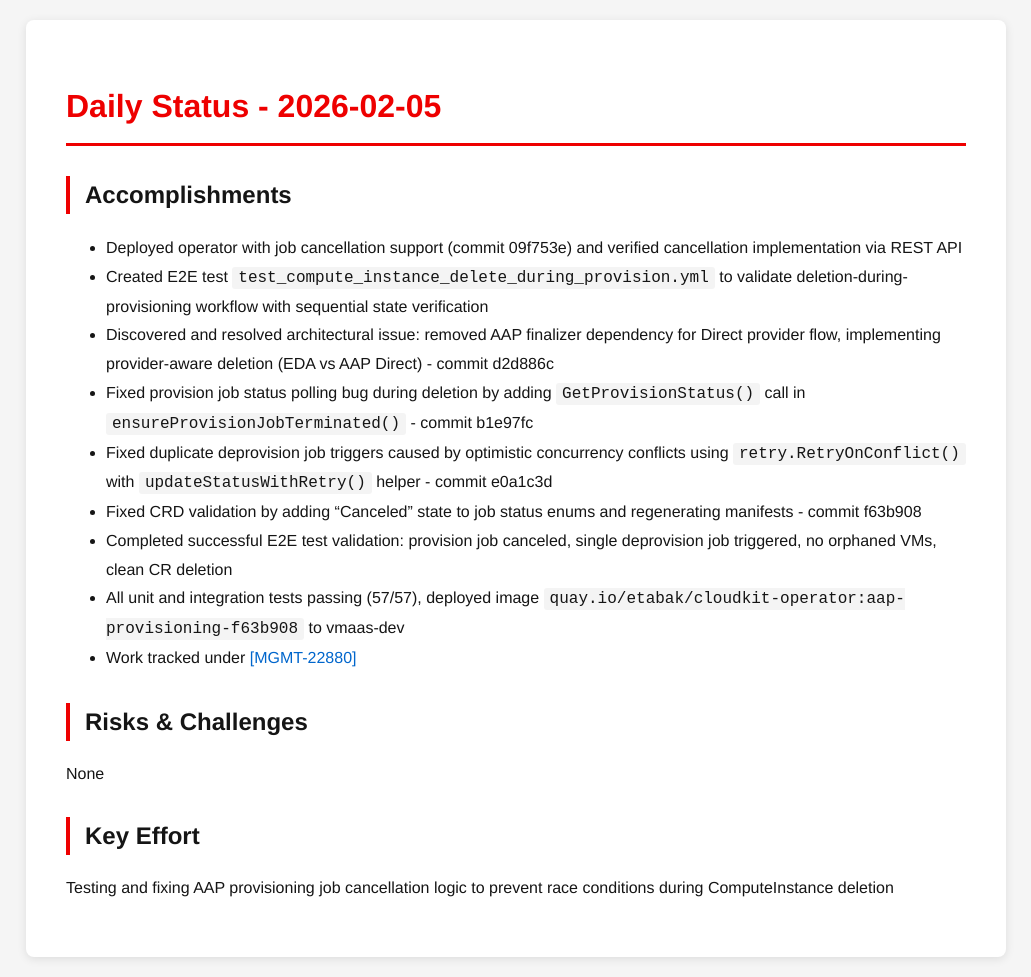
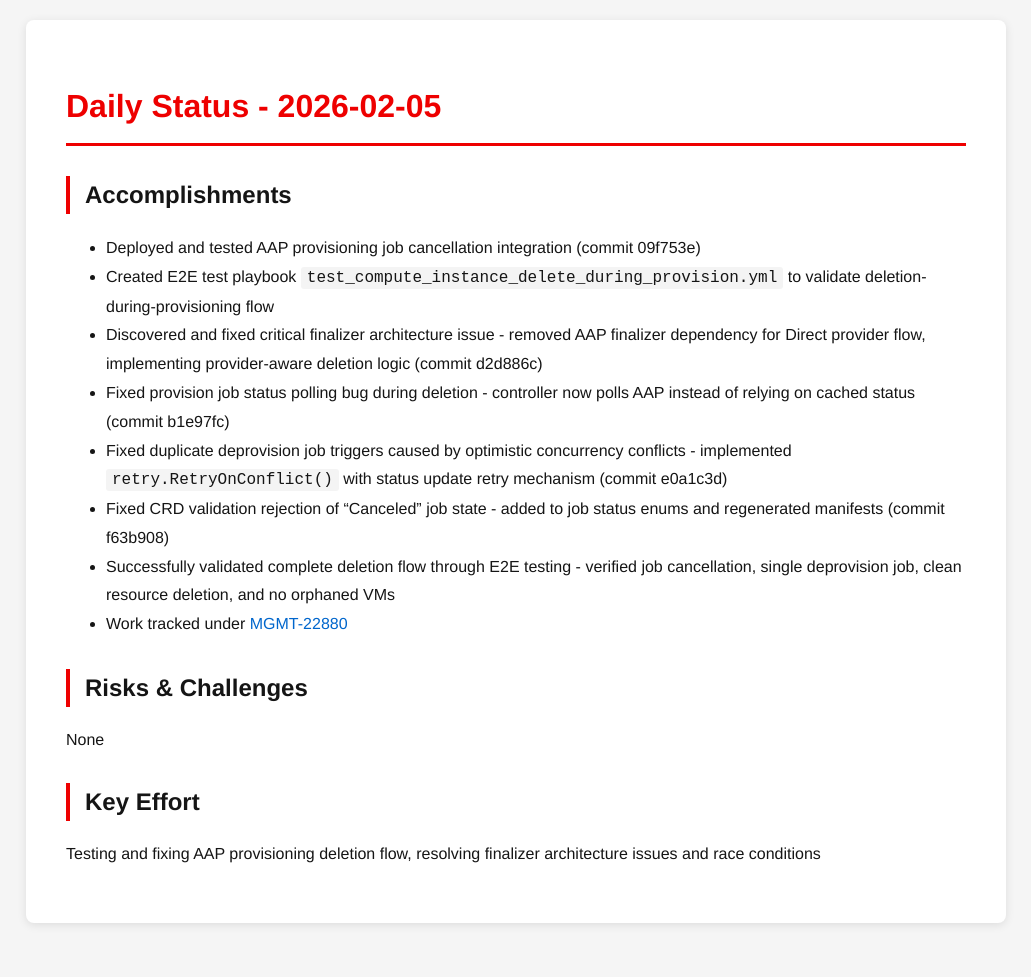
Before and after one commit to tzvatot/daily-status, a Jekyll site: the page built from 2026-02-05.md, in a window 1280 px wide. Shown: the whole page, without its empty margins (124-1155 px from the left). Built offline with Jekyll 4.4.1, drawn with Linux system fonts in a browser that asks for light colours; after the commit the page ends 943 px from its top, so only the background shows below that.

Commit message:
Daily status update - 2026-02-05

```diff
--- a/2026-02-05.md
+++ b/2026-02-05.md
@@ -7,18 +7,17 @@ date: 2026-02-05
 # Daily Status - 2026-02-05
 
 ## Accomplishments
-- Deployed operator with job cancellation support (commit 09f753e) and verified cancellation implementation via REST API
-- Created E2E test `test_compute_instance_delete_during_provision.yml` to validate deletion-during-provisioning workflow with sequential state verification
-- Discovered and resolved architectural issue: removed AAP finalizer dependency for Direct provider flow, implementing provider-aware deletion (EDA vs AAP Direct) - commit d2d886c
-- Fixed provision job status polling bug during deletion by adding `GetProvisionStatus()` call in `ensureProvisionJobTerminated()` - commit b1e97fc
-- Fixed duplicate deprovision job triggers caused by optimistic concurrency conflicts using `retry.RetryOnConflict()` with `updateStatusWithRetry()` helper - commit e0a1c3d
-- Fixed CRD validation by adding "Canceled" state to job status enums and regenerating manifests - commit f63b908
-- Completed successful E2E test validation: provision job canceled, single deprovision job triggered, no orphaned VMs, clean CR deletion
-- All unit and integration tests passing (57/57), deployed image `quay.io/etabak/cloudkit-operator:aap-provisioning-f63b908` to vmaas-dev
-- Work tracked under [[MGMT-22880]](https://issues.redhat.com/browse/MGMT-22880)
+- Deployed and tested AAP provisioning job cancellation integration (commit 09f753e)
+- Created E2E test playbook `test_compute_instance_delete_during_provision.yml` to validate deletion-during-provisioning flow
+- Discovered and fixed critical finalizer architecture issue - removed AAP finalizer dependency for Direct provider flow, implementing provider-aware deletion logic (commit d2d886c)
+- Fixed provision job status polling bug during deletion - controller now polls AAP instead of relying on cached status (commit b1e97fc)
+- Fixed duplicate deprovision job triggers caused by optimistic concurrency conflicts - implemented `retry.RetryOnConflict()` with status update retry mechanism (commit e0a1c3d)
+- Fixed CRD validation rejection of "Canceled" job state - added to job status enums and regenerated manifests (commit f63b908)
+- Successfully validated complete deletion flow through E2E testing - verified job cancellation, single deprovision job, clean resource deletion, and no orphaned VMs
+- Work tracked under [MGMT-22880](https://issues.redhat.com/browse/MGMT-22880)
 
 ## Risks & Challenges
 None
 
 ## Key Effort
-Testing and fixing AAP provisioning job cancellation logic to prevent race conditions during ComputeInstance deletion
+Testing and fixing AAP provisioning deletion flow, resolving finalizer architecture issues and race conditions
```
